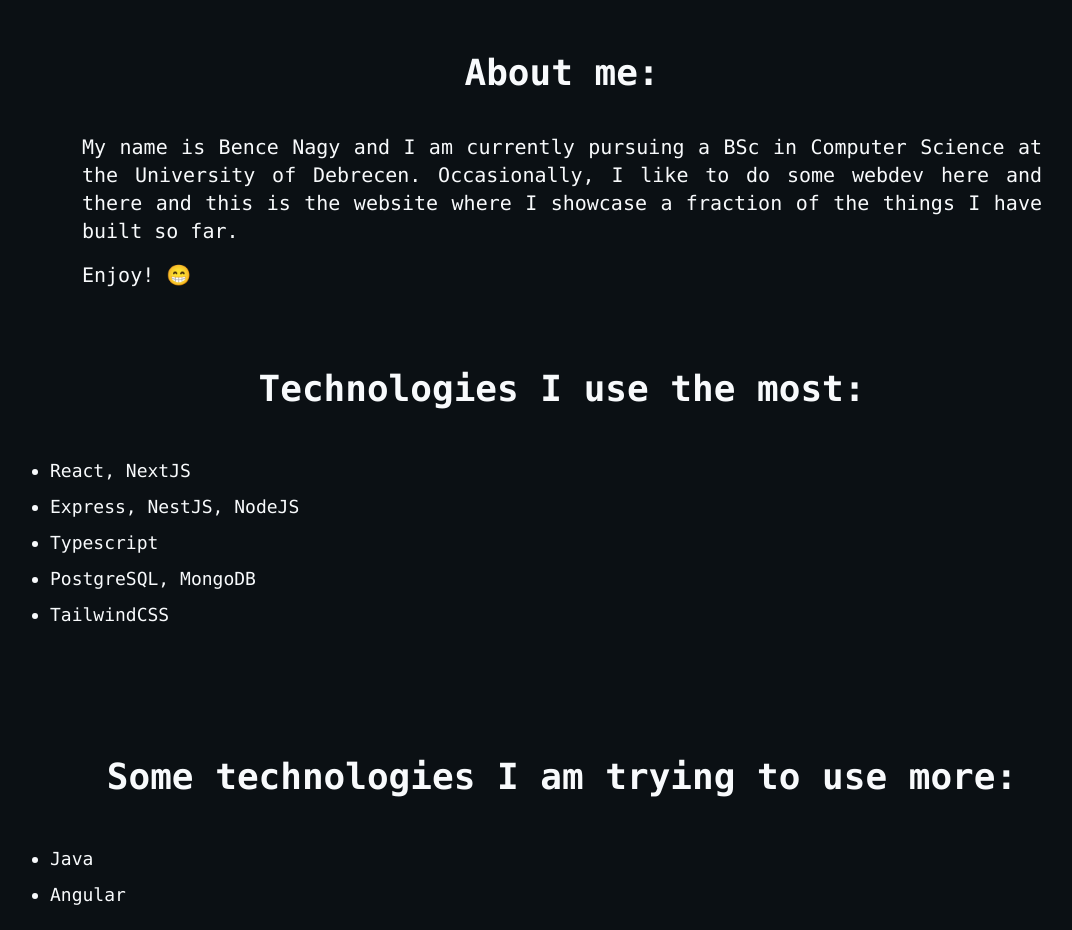
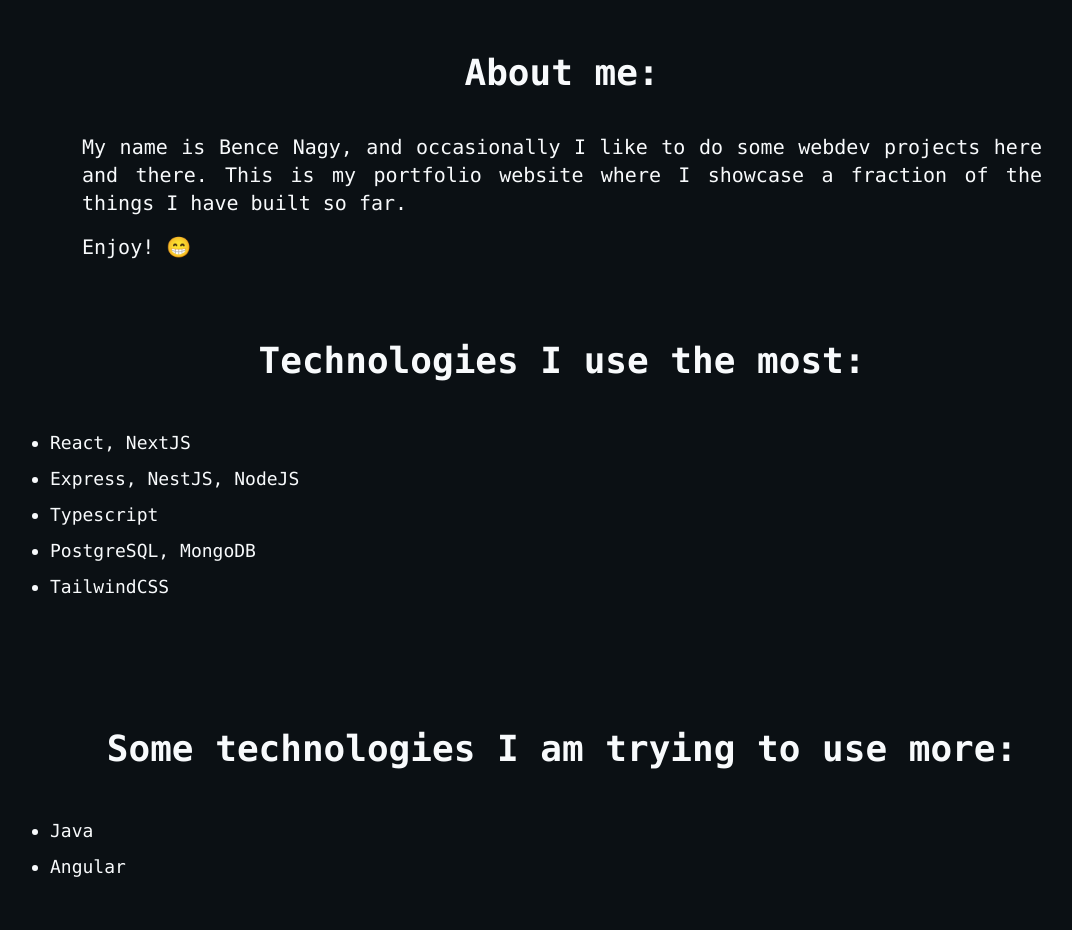
Before and after one commit to nagyb3/codebybence, a Next.js app: page / in a window 1280 px wide. Shown: the part 960-1890 px from the top of the page, without its empty margins (78-1150 px from the left). Built offline with nearby package versions, Linux system fonts and the light colour scheme.

Commit message:
Update page.tsx

```diff
--- a/app/page.tsx
+++ b/app/page.tsx
@@ -74,10 +74,9 @@
           </h2>
           <div className="text-justify text-xl">
             <p>
-              My name is Bence Nagy and I am currently pursuing a BSc in
-              Computer Science at the University of Debrecen. Occasionally, I
-              like to do some webdev here and there and this is the website
-              where I showcase a fraction of the things I have built so far.
+              My name is Bence Nagy, and occasionally I like to do some webdev
+              projects here and there. This is my portfolio website where I
+              showcase a fraction of the things I have built so far.
             </p>
             <p className="mt-4">Enjoy! &#128513;</p>
           </div>
```
